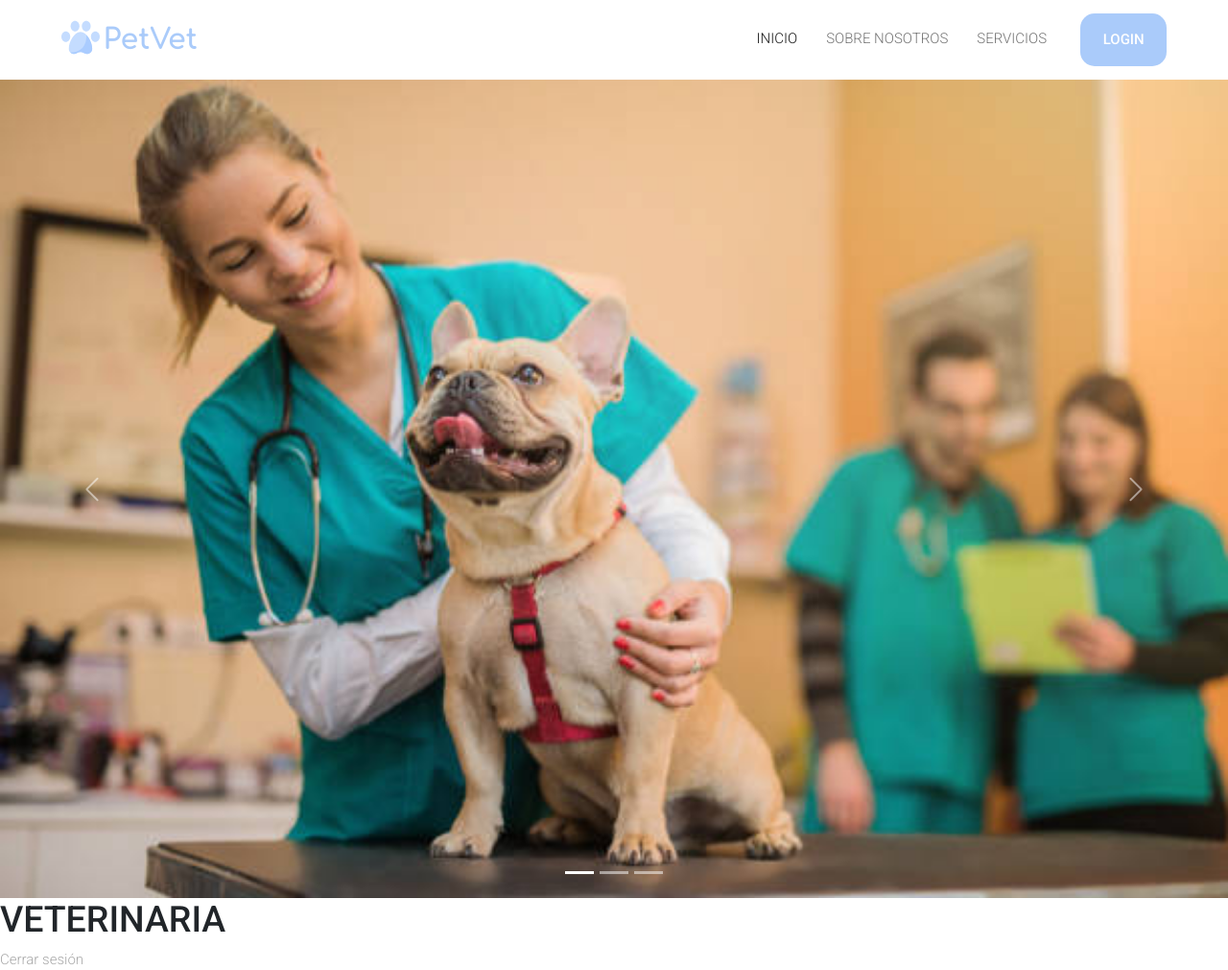
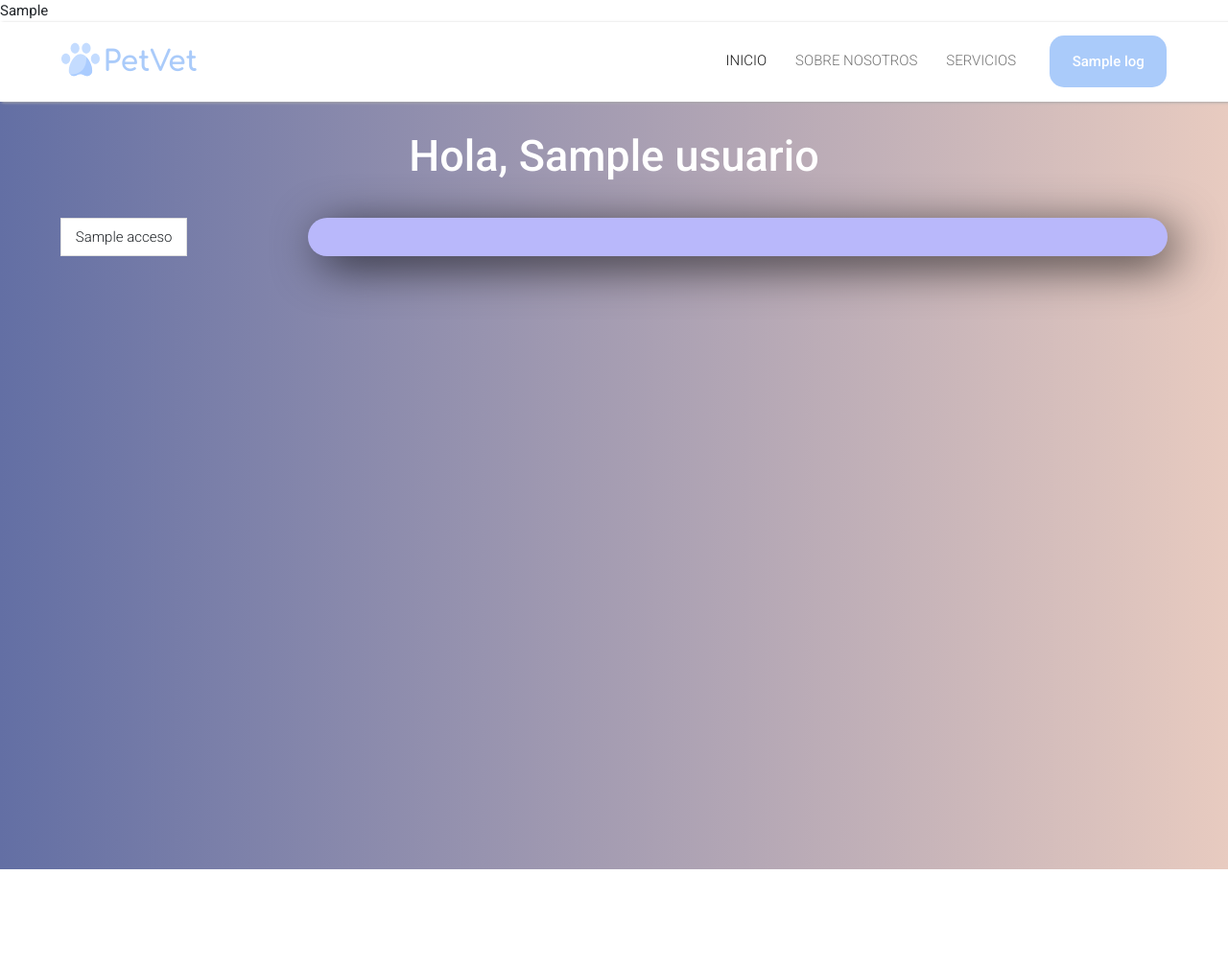
Before and after one commit to LUIS021201/ProyectoVeterinaria, a Flask app: template templates/index.html in a window 1280 px wide. Shown: the whole page at 96% size. After the commit the page ends 906 px from the top, so only its background shows below. Run offline with Flask 2, Linux system fonts and the light colour scheme; the template is opened without the code that fills it: most values are stand-ins (such as "Sample title", 1, 10 or a date in 2020).

Commit message:
Agregar lista_usuarios.html, usuarios.py.Agregar menu de acceso index.html de acuerdo a usuario. Corregir estilos de login.html

```diff
--- a/app.py
+++ b/app.py
@@ -1,20 +1,32 @@
 from flask import Flask, redirect, render_template, request, session
+from usuarios import get_dicc_usuarios, get_dicc_accesos, get_lista_usuarios
 
 app = Flask(__name__)
-app.secret_key ='lwiu74dhn2SuF3j'
-diccionario_usuarios = {'LuisHL':{'password':'123','nombre':'Luis Hernandez'}}
+app.secret_key = 'lwiu74dhn2SuF3j'
+diccionario_usuarios = get_dicc_usuarios()
+
+diccionario_accesos = get_dicc_accesos()
+
+
+# @app.context_processor
+# def handle_context():
+
 
 @app.route("/")
 def index():
-    if 'logged_in' in session:
+    if 'logged_in' in session.keys():
         if session['logged_in']:
-            return render_template("index.html")
+            accesos = diccionario_accesos[session['type']]
+            usuario = diccionario_usuarios[session['username']]
+
+            return render_template("index.html", accesos=accesos, log=['Log Out', '/logout'], usuario=usuario)
         else:
-            return redirect("/login")
+            return render_template("index.html", log=['Log In', '/login'])
     else:
-        return redirect("/login")
+        return render_template("index.html", log=['Log In', '/login'])
 
-@app.route("/login", methods=['GET','POST'])
+
+@app.route("/login", methods=['GET', 'POST'])
 def login():
     if request.method == 'GET':
         return render_template("login.html")
@@ -26,10 +38,12 @@ def login():
                 session['username'] = username
                 session['nombre'] = diccionario_usuarios[username]['nombre']
                 session['logged_in'] = True
+                session['type'] = diccionario_usuarios[username]['type']
                 return redirect("/")
             else:
                 mensaje = 'Usuario o contraseña incorrectos'
-                return render_template("login.html",mensaje=mensaje)
+                return render_template("login.html", mensaje=mensaje)
+
 
 @app.route("/logout", methods=['GET'])
 def logout():
@@ -37,6 +51,24 @@ def logout():
     return redirect("/")
 
 
+@app.route("/usuarios", methods=['GET', 'POST'])
+def usuarios():
+    if 'logged_in' in session.keys():
+        if session['logged_in']:
+            accesos = diccionario_accesos[session['type']]
+            usuario = diccionario_usuarios[session['username']]
+            lista_usuarios = get_lista_usuarios()
+            return render_template("lista_usuarios.html", accesos=accesos, log=['Log Out', '/logout'], usuario=usuario,
+                                    lista_usuarios=lista_usuarios)
+        else:
+            return render_template("index.html", log=['Log In', '/login'])
+    else:
+        return render_template("index.html", log=['Log In', '/login'])
+    # accesos = diccionario_accesos[session['type']]
+    # usuario = diccionario_usuarios[session['username']]
+    # lista_usuarios = get_lista_usuarios()
+    # return render_template("lista_usuarios.html", accesos=accesos, log=['Log Out', '/logout'], usuario=usuario,
+    #                        lista_usuarios=lista_usuarios)
 
 
 if __name__ == '__main__':
--- a/static/css/style.css
+++ b/static/css/style.css
@@ -10,18 +10,22 @@ html, body {
     overflow-x: hidden;
     top: 0;
     left: 0;
-    min-height: 100%;
+
+    display: flex;
+    flex-direction: column;
+    width: 100%;
+    height: 100%;
 }
 
 a {
     text-decoration: none;
-    color: darkgray ;
+    color: darkgray;
     font-weight: 300;
 }
 
 
 a:hover {
-    color: #aacbfa ;
+    color: #aacbfa;
 }
 
 .navbar {
@@ -101,12 +105,14 @@ a:hover {
 .navbar-nav .btn:hover {
     background-color: #6398e3;
 }
-.body_login{
-      background: #E8CBC0; /* fallback for old browsers */
+
+.body_login {
+    background: #E8CBC0; /* fallback for old browsers */
     background: -webkit-linear-gradient(to right, #636FA4, #E8CBC0); /* Chrome 10-25, Safari 5.1-6 */
     background: linear-gradient(to right, #636FA4, #E8CBC0); /* W3C, IE 10+/ Edge, Firefox 16+, Chrome 26+, Opera 12+, Safari 7+ */
 
 }
+
 .fondo_login {
 
 
@@ -119,14 +125,14 @@ a:hover {
 }
 
 .login {
-    margin: 5%;
-    margin-top: 0%;
+
+    margin: -5% 5% 5% 5%;
     border-radius: 24px 24px 24px 24px;
     -moz-border-radius: 24px 24px 24px 24px;
     -webkit-border-radius: 24px 24px 24px 24px;
     border: 0px solid #000000;
     background-color: #ffffff;
-    padding: 50px 75px;
+    padding: 3rem 5rem;
 }
 
 .form_login {
@@ -135,52 +141,111 @@ a:hover {
     justify-content: center;
     align-items: center;
 }
-.boton_login{
+
+.boton_login {
     background-color: #a9caf9;
     color: #000000;
-    padding: 10px 30px;
+    padding: 0.7rem 3rem;
+    font-size: 1.1rem;
 }
-.boton_login:hover{
+
+.boton_login:hover {
     background-color: #6398e3;
     color: white;
 }
+
 .campo_login {
     margin: 2%;
 
 }
-.label_login{
+
+.label_login {
     text-align: start;
 
 }
-.input_login{
+
+.input_login {
 
     background-color: #c0cdf1;
     border: 0px;
     border-radius: 5px;
-    padding: 10px 50px;
+
+    width: 17rem;
+    height: 2.5rem;
 }
-.contenedor_campo{
+
+.contenedor_campo {
     display: flex;
     flex-direction: column;
     justify-content: center;
 }
-.olvide_contrasenia{
+
+.olvide_contrasenia {
     font-size: 15px;
 
     color: black;
 }
-.olvide_contrasenia:hover{
+
+.olvide_contrasenia:hover {
     color: #010181;
     text-decoration: underline;
 }
-.contenedor_logo{
-    padding: 20px 20px;
+
+.contenedor_logo {
+    padding: 1.5rem;
 }
-.logo{
+
+.logo {
     font-family: 'Comfortaa';
     font-size: 2rem;
     color: #aacbfa !important;
 
+}
+
+.contenedor_main {
+    display: flex;
+    justify-content: space-around;
+}
+
+/*.contenedor_accesos{*/
+/*padding:  2rem 3rem ;*/
+/*}*/
+.contenido {
+    background: #E8CBC0; /* fallback for old browsers */
+    background: -webkit-linear-gradient(to right, #636FA4, #E8CBC0); /* Chrome 10-25, Safari 5.1-6 */
+    background: linear-gradient(to right, #636FA4, #E8CBC0); /* W3C, IE 10+/ Edge, Firefox 16+, Chrome 26+, Opera 12+, Safari 7+ */
+    display: flex;
+    flex-direction: column;
+    min-width: 100%;
+    min-height: 100%;
+}
+
+.titulo {
+    padding: 2rem;
+    color: white;
+    text-align: center;
+    font-size: 3rem;
+}
+
+.contenedor_info {
+
+    border-radius: 34px 34px 34px 34px;
+    -moz-border-radius: 34px 34px 34px 34px;
+    -webkit-border-radius: 34px 34px 34px 34px;
+
+    -webkit-box-shadow: 10px 10px 48px -1px rgba(0, 0, 0, 0.75);
+    -moz-box-shadow: 10px 10px 48px -1px rgba(0, 0, 0, 0.75);
+    box-shadow: 10px 10px 48px -1px rgba(0, 0, 0, 0.75);
+    width: calc(70%);
+    background-color: #b9b8fb;
+
+}
+.listado{
+    padding: 3rem;
+}
+.elemento_lista{
+    color: #03164d;
+    font-size: 1.5rem;
 }
 
 @media only screen and (max-width: 767px) {
--- a/templates/base.html
+++ b/templates/base.html
@@ -13,6 +13,7 @@
     {% endblock %}
 </head>
 <body>
+{{hola_mundo}}
   <header class="header">
     <nav class="navbar navbar-expand-md navbar-light bg-white navbar-static-top">
       <div class="container-fluid">
@@ -26,7 +27,7 @@
         <div class="collapse navbar-collapse" id="navbarSupportedContent">
           <ul class="navbar-nav ms-auto mb-2 mb-lg-0">
             <li class="nav-item">
-              <a class="nav-link active" aria-current="page" href="#">INICIO</a>
+              <a class="nav-link active" aria-current="page" href="/">INICIO</a>
             </li>
             <li class="nav-item">
               <a class="nav-link" href="#">SOBRE NOSOTROS</a>
@@ -35,7 +36,7 @@
               <a class="nav-link last-item" href="#">SERVICIOS</a>
             </li>
             <li>
-              <button class="btn" type="submit">LOGIN</button>
+                <a href="{{log[1]}}"><button class="btn" type="submit">{{log[0]}}</button></a>
             </li>
           </ul>
           <!-- <ul class="navbar-nav ">
--- a/templates/index.html
+++ b/templates/index.html
@@ -1,38 +1,63 @@
 {%  extends "base.html"  %}
+{%  set log = log %}
 {% block title %}Cartelera de Estrenos
 {% endblock %}
 {% block head %}
 
 {% endblock %}
 {% block body %}
+{% if log[0]=='Log In' %}
 <div class="carousel slide" data-bs-ride="carousel">
     <div class="carousel-indicators">
-	  <button type="button" data-bs-target="#carouselExampleIndicators" data-bs-slide-to="0" class="active" aria-current="true" aria-label="Slide 1"></button>
-	  <button type="button" data-bs-target="#carouselExampleIndicators" data-bs-slide-to="1" aria-label="Slide 2"></button>
-	  <button type="button" data-bs-target="#carouselExampleIndicators" data-bs-slide-to="2" aria-label="Slide 3"></button>
+        <button type="button" data-bs-target="#carouselExampleIndicators" data-bs-slide-to="0" class="active"
+                aria-current="true" aria-label="Slide 1"></button>
+        <button type="button" data-bs-target="#carouselExampleIndicators" data-bs-slide-to="1"
+                aria-label="Slide 2"></button>
+        <button type="button" data-bs-target="#carouselExampleIndicators" data-bs-slide-to="2"
+                aria-label="Slide 3"></button>
     </div>
     <div class="carousel-inner">
         <div class="carousel-item active">
-		<img src="/static/pictures/clinic2.jpeg" class="d-block w-100" alt="...">
+            <img src="/static/pictures/clinic2.jpeg" class="d-block w-100" alt="clinica">
         </div>
         <div class="carousel-item">
-		<img src="/static/pictures/hospital.jpeg" class="d-block w-100" alt="...">
+            <img src="/static/pictures/hospital.jpeg" class="d-block w-100" alt="hospital">
         </div>
         <div class="carousel-item">
-		<img src="/static/pictures/groom.jpeg" class="d-block w-100" alt="...">
+            <img src="/static/pictures/groom.jpeg" class="d-block w-100" alt="groom">
         </div>
     </div>
-	<button class="carousel-control-prev" type="button" data-bs-target="#carouselExampleIndicators" data-bs-slide="prev">
+    <button class="carousel-control-prev" type="button" data-bs-target="#carouselExampleIndicators"
+            data-bs-slide="prev">
         <span class="carousel-control-prev-icon" aria-hidden="true"></span>
         <span class="visually-hidden">Previous</span>
     </button>
-	<button class="carousel-control-next" type="button" data-bs-target="#carouselExampleIndicators" data-bs-slide="next">
+    <button class="carousel-control-next" type="button" data-bs-target="#carouselExampleIndicators"
+            data-bs-slide="next">
         <span class="carousel-control-next-icon" aria-hidden="true"></span>
         <span class="visually-hidden">Next</span>
     </button>
 </div>
-<h1>VETERINARIA</h1>
-<a href="/logout">Cerrar sesión</a>
+{% else %}
+
+<div class="contenido">
+    <h3 class="titulo">Hola, {{usuario['nombre']}}</h3>
+    <div class="contenedor_main" >
+        <div class="contenedor_accesos">
+            <ul class="list-group">
+                {% for link,nombre in accesos.items() %}
+                <a href="{{link}}"><li class="list-group-item" aria-current="true">{{nombre}}</li></a>
+                {% endfor %}
+            </ul>
+        </div>
+        <div class="contenedor_info">
+
+        </div>
+    </div>
+</div>
+{% endif %}
 
 
 {% endblock %}
+{% block footer %}
+{% endblock %}
--- a/templates/login.html
+++ b/templates/login.html
@@ -28,7 +28,7 @@
             <br>
             <div class="contenedor_campo">
                 <label class="campo_login label_login" for="user">Username:</label>
-                <input class="campo_login input_login" type="text" id="username" name="username"><br>
+                <input  class="campo_login input_login" type="text" id="username" name="username"><br>
             </div>
             <div class="contenedor_campo">
                 <label class="campo_login label_login" for="password">Password:</label>
```
Also changed, not shown: templates/lista_usuarios.html (added, +42 -0 lines), usuarios.py (added, +54 -0 lines). Lines whose indentation alone changed are shown as unchanged.
